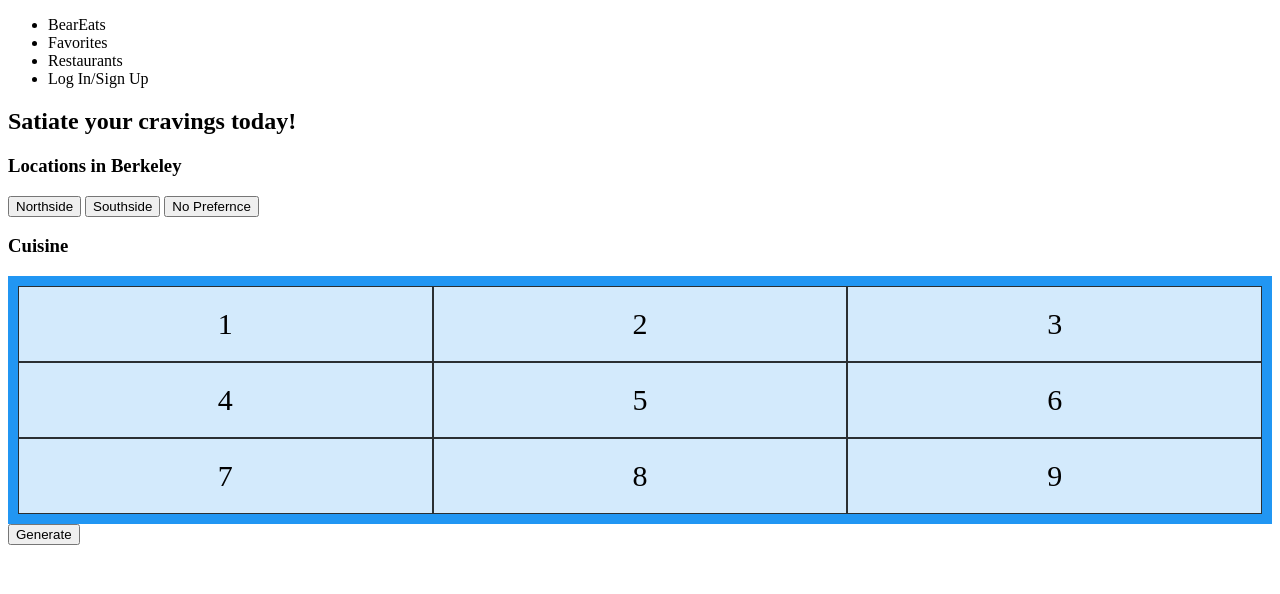
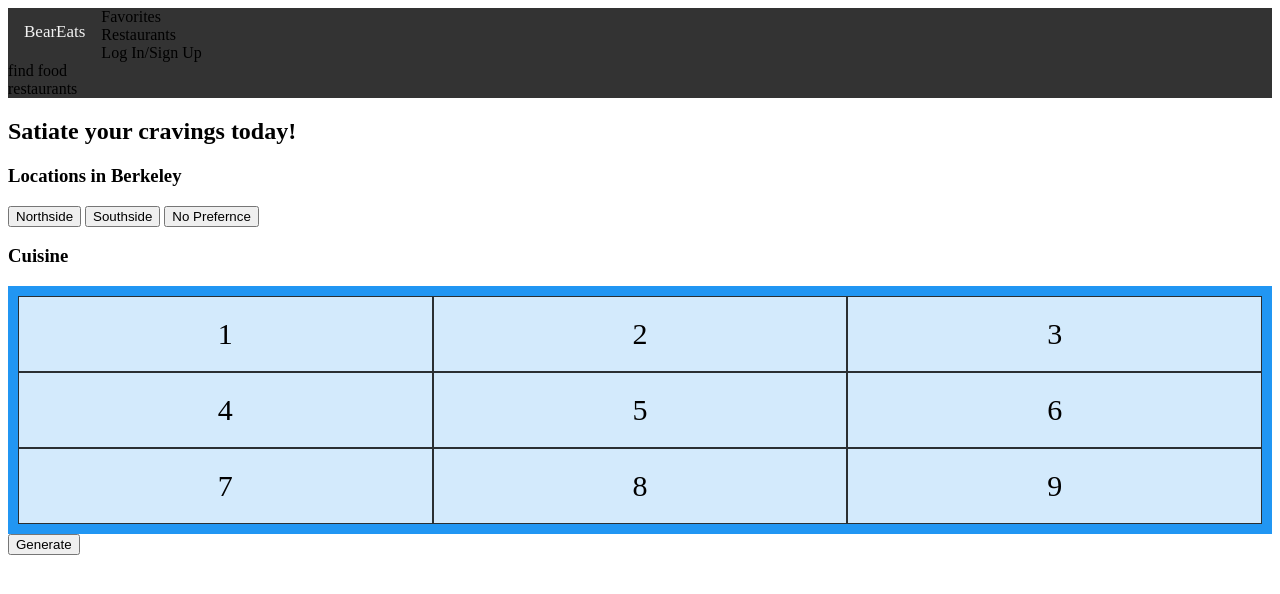
Before and after one commit to hannah02li20/cs198-final, a website: page frontend_stuff/restaurant_generator.html in a window 1280 px wide. Drawn offline with Linux system fonts and the light colour scheme.

Commit message:
pasued working on navbar

```diff
--- a/frontend_stuff/restaurant_g.css
+++ b/frontend_stuff/restaurant_g.css
@@ -13,3 +13,40 @@
   }
 
   /* taken from w3 schools */
+
+  /* navbar */
+
+  ul {
+    list-style-type: none;
+    margin: 0;
+    padding: 0;
+  }
+/* Add a black background color to the top navigation */
+
+.nav-bar {
+    background-color: #333;
+    overflow: hidden;
+  }
+
+  /* Style the links inside the navigation bar */
+
+  .nav-bar a {
+    float: left;
+    color: #f2f2f2;
+    text-align: center;
+    padding: 14px 16px;
+    text-decoration: none;
+    font-size: 17px;
+  }
+
+  /* Change the color of links on hover */
+  .nav-bar a:hover {
+    background-color: #ddd;
+    color: black;
+  }
+
+  /* Add a color to the active/current link */
+  .nav-bar a.active {
+    background-color: #04AA6D;
+    color: white;
+  }
--- a/frontend_stuff/restaurant_generator.html
+++ b/frontend_stuff/restaurant_generator.html
@@ -11,10 +11,15 @@
     <!-- replace with nav bar things here -->
     <div class = "nav-bar">
     <ul>
-        <li>BearEats</li>
+        <li><a href = "landing_page.html">BearEats</a></li>
+
         <li>Favorites</li>
         <li>Restaurants</li>
         <li>Log In/Sign Up</li>
+        <li>find food</li>
+        <!-- take you to generate page   -->
+        <li>restaurants</li>
+        <!-- take user to restaurant list -->
     </ul>
     </div>
 
```
